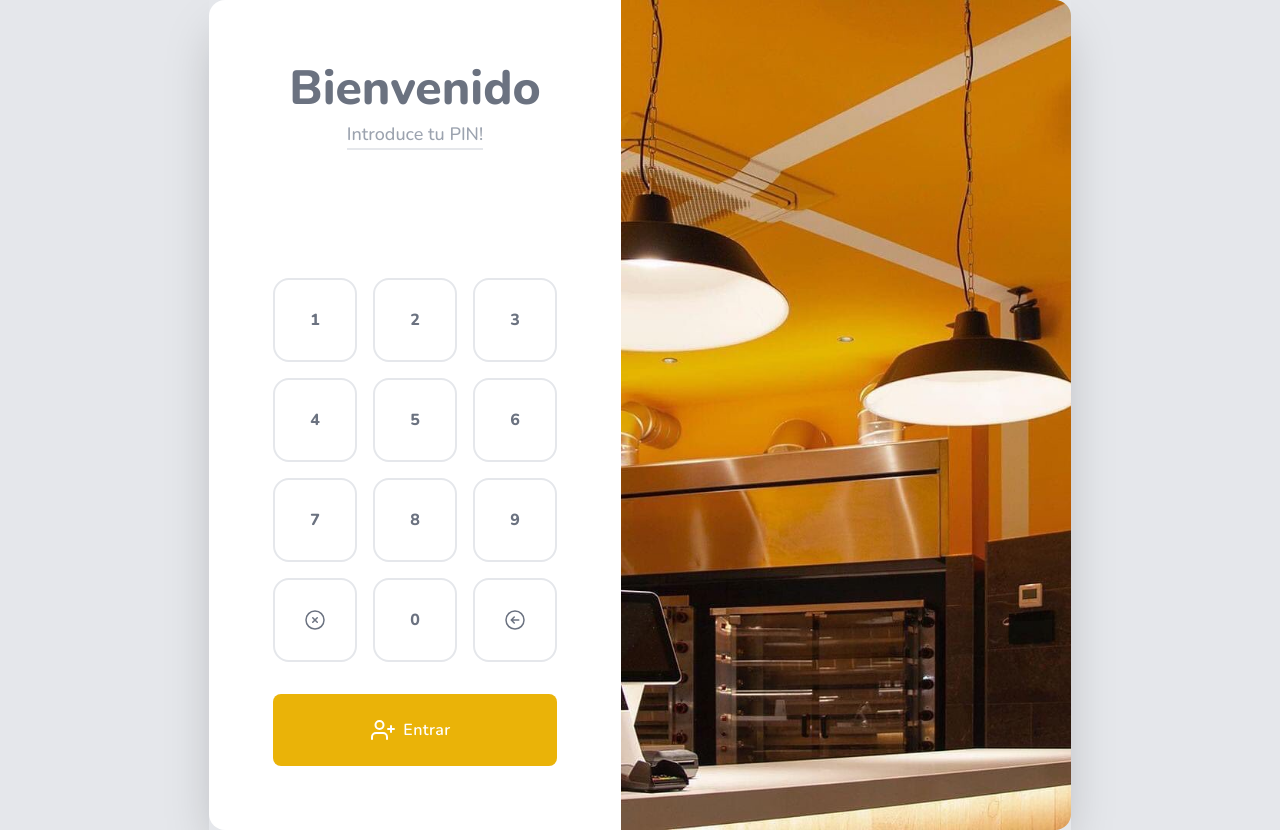
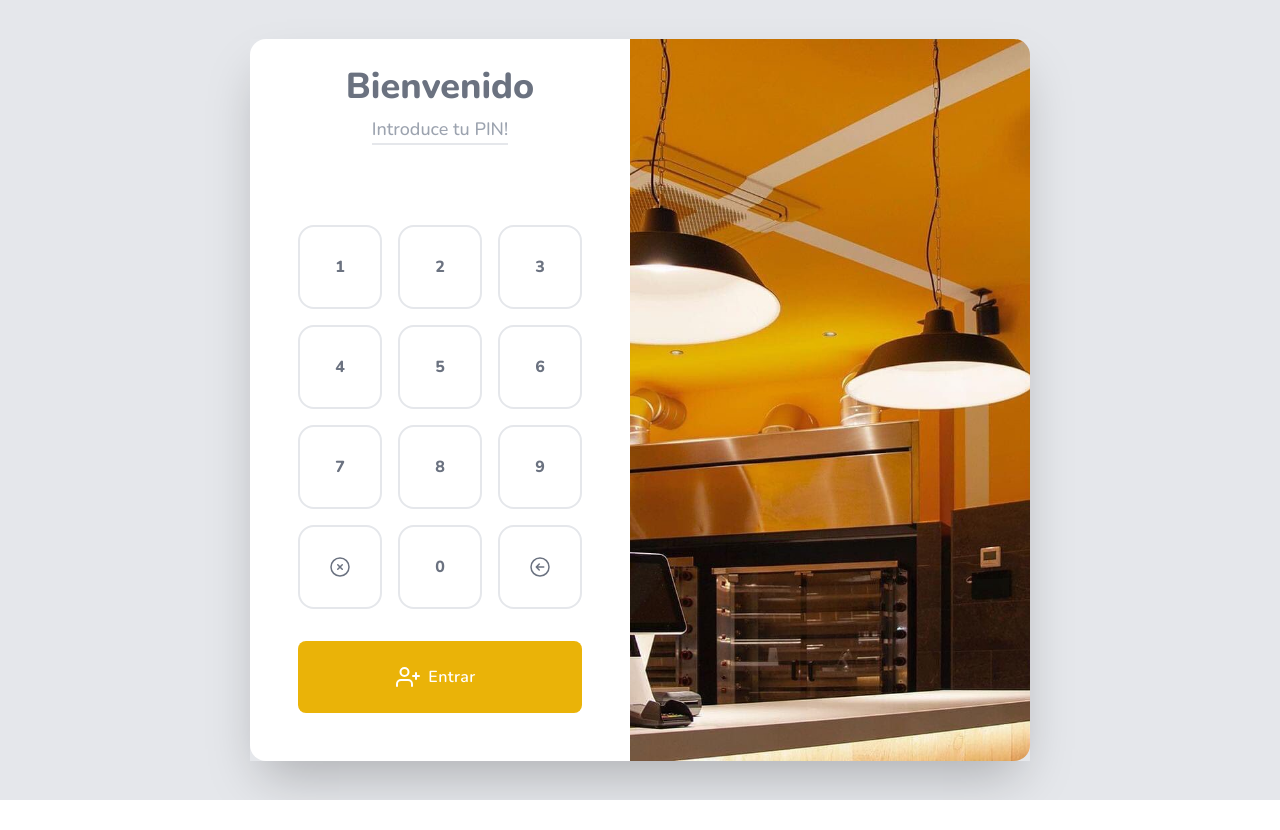
Before and after one commit to karlosJusto/Rpos, a React (Vite) app: page /login in a window 1280 px wide. After the commit the page ends 800 px from the top, so only its background shows below. Built offline with nearby package versions, Linux system fonts and the light colour scheme.

Commit message:
cambio tres

```diff
--- a/src/components/login/Login.jsx
+++ b/src/components/login/Login.jsx
@@ -26,15 +26,15 @@ const Login = () => {
 
 
 
-     <div className="flex flex-col items-center justify-center text-center p-16  bg-white rounded-2xl xl:rounded-tr-none xl:rounded-br-none  ">
+     <div className="flex flex-col items-center justify-center text-center p-12  bg-white rounded-2xl xl:rounded-tr-none xl:rounded-br-none  ">
 
 
-        <h4 className="text-5xl text-gray-500 font-extrabold font-nunito ">Bienvenido</h4>
+        <h4 className="text-4xl text-gray-500 font-extrabold font-nunito -mt-5 ">Bienvenido</h4>
         <p className="font-medium text-lg text-gray-400 mt-2 font-nunito border-b-2 ">Introduce tu PIN!</p>
 
-            <div className="flex flex-col text-2xl text-center p-5">
+            <div className="flex flex-col text-2xl text-center p-4">
                 {/*input*/}
-              <input type="password" maxLength={5} value={valorInput} readOnly  className="w-24 pl-2 pr-6 text-yellow-500 bg-white " />
+              <input type="password" maxLength={5} value={valorInput} readOnly  className="w-32 pl-2 pr-6 text-yellow-500 bg-white " />
 
             </div>
 
@@ -90,7 +90,7 @@ const Login = () => {
 
         </div>
 
-            <img src={login} alt="" className='relative w-[450px] object-cover xl:rounded-tr-2xl xl:rounded-br-2xl xl:block hidden' />
+            <img src={login} alt="" className='relative w-[400px] object-cover xl:rounded-tr-2xl xl:rounded-br-2xl xl:block hidden' />
 
     </div>
 </section>
```
